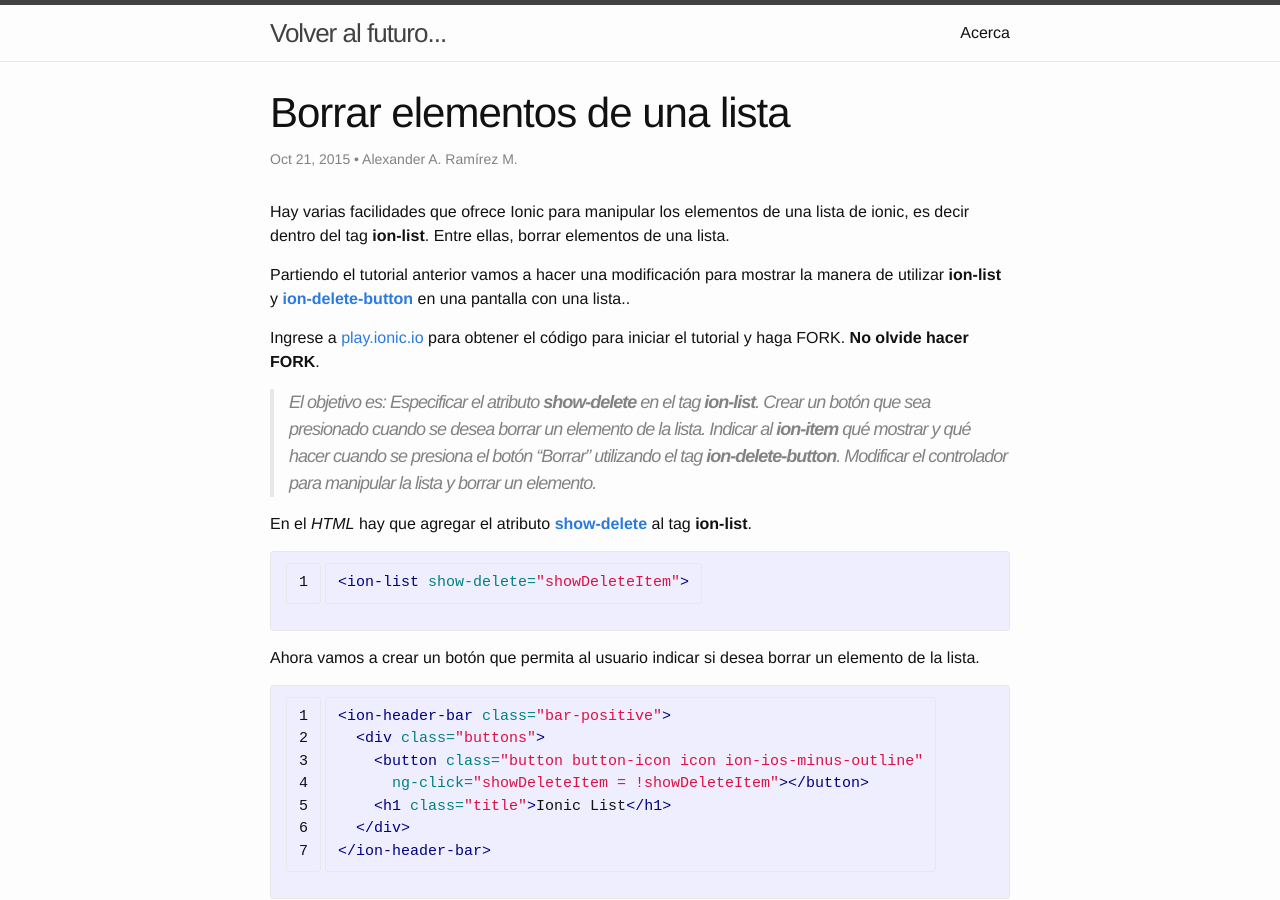
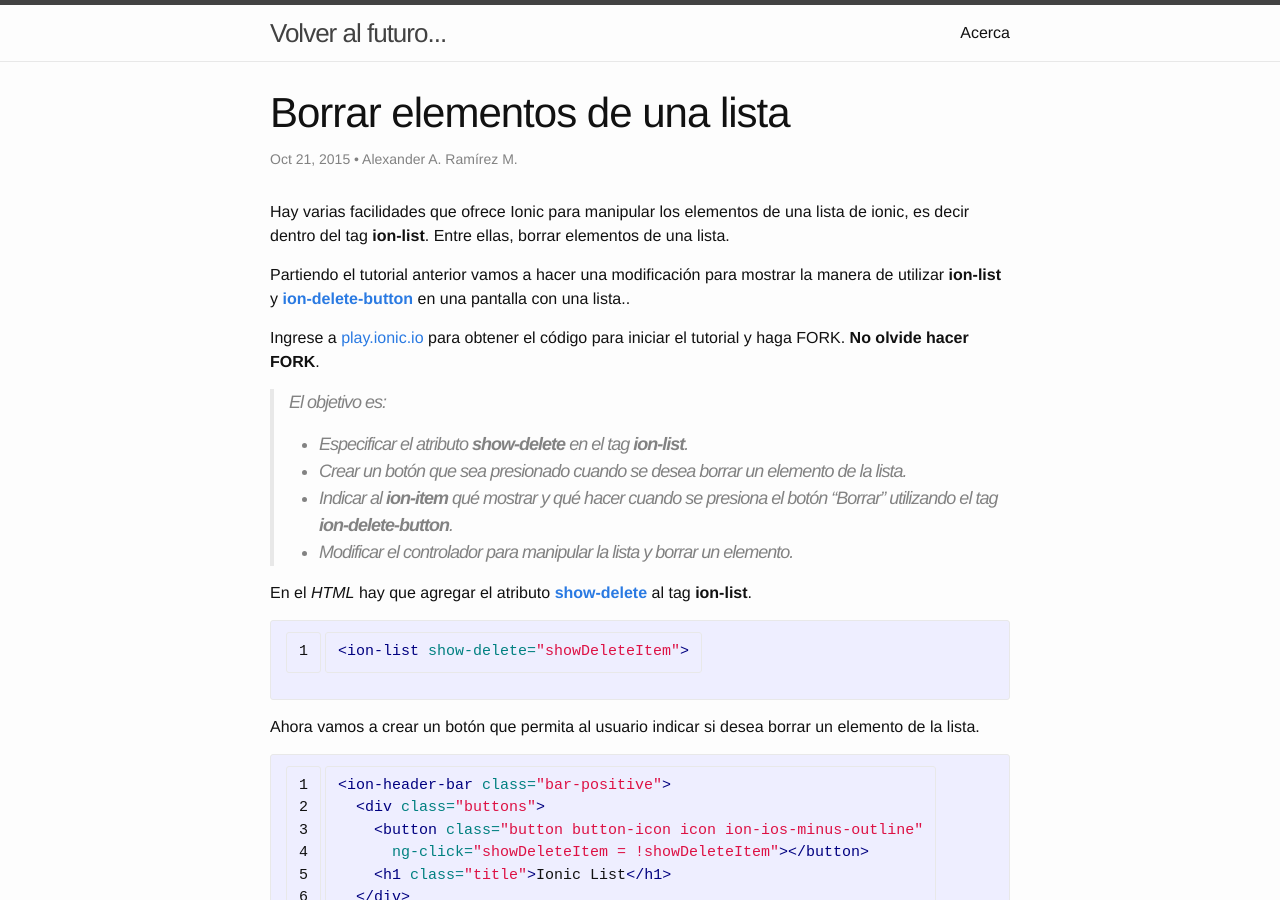
Before and after one commit to aaramirez/aaramirez.github.io, a Jekyll site: the page built from _posts/desarrollos/ionic/2015-10-21-delete-item-list.markdown, in a window 1280 px wide and 900 px high. Built offline with Jekyll 4.4.1, drawn with Linux system fonts in a browser that asks for light colours.

Commit message:
Corregir formato

```diff
--- a/_posts/desarrollos/ionic/2015-10-21-delete-item-list.markdown
+++ b/_posts/desarrollos/ionic/2015-10-21-delete-item-list.markdown
@@ -10,10 +10,10 @@ Partiendo el tutorial anterior vamos a hacer una modificación para mostrar la m
 Ingrese a [play.ionic.io][1] para obtener el código para iniciar el tutorial y haga FORK. __No olvide hacer FORK__.
 
   > El objetivo es:
-  > Especificar el atributo __show-delete__ en el tag __ion-list__.
-  > Crear un botón que sea presionado cuando se desea borrar un elemento de la lista.
-  > Indicar al __ion-item__ qué mostrar y qué hacer cuando se presiona el botón "Borrar" utilizando el tag __ion-delete-button__.
-  > Modificar el controlador para manipular la lista y borrar un elemento.
+  - Especificar el atributo __show-delete__ en el tag __ion-list__.
+  - Crear un botón que sea presionado cuando se desea borrar un elemento de la lista.
+  - Indicar al __ion-item__ qué mostrar y qué hacer cuando se presiona el botón "Borrar" utilizando el tag __ion-delete-button__.
+  - Modificar el controlador para manipular la lista y borrar un elemento.
 
 En el *HTML* hay que agregar el atributo [__show-delete__][3] al tag __ion-list__.
 
```
